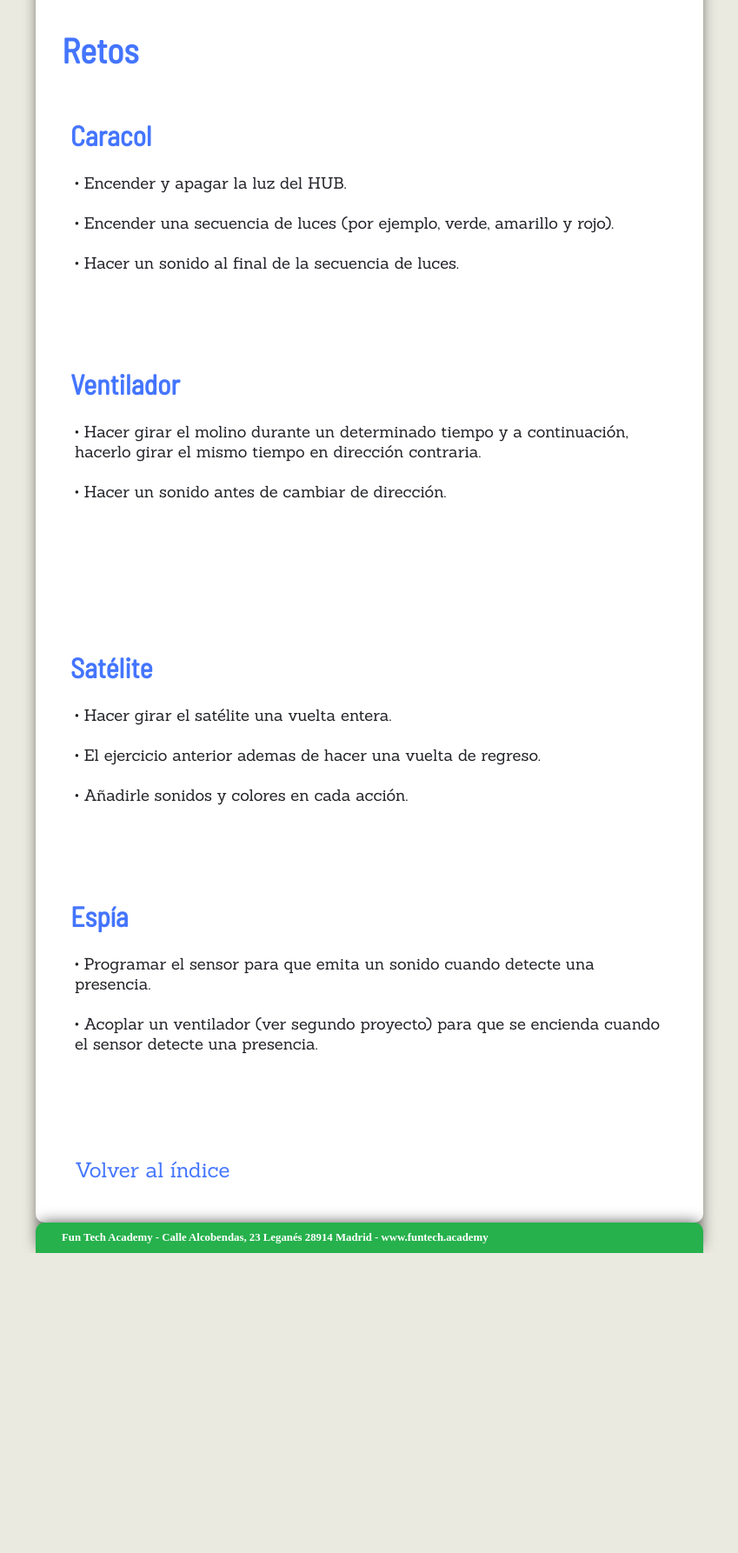
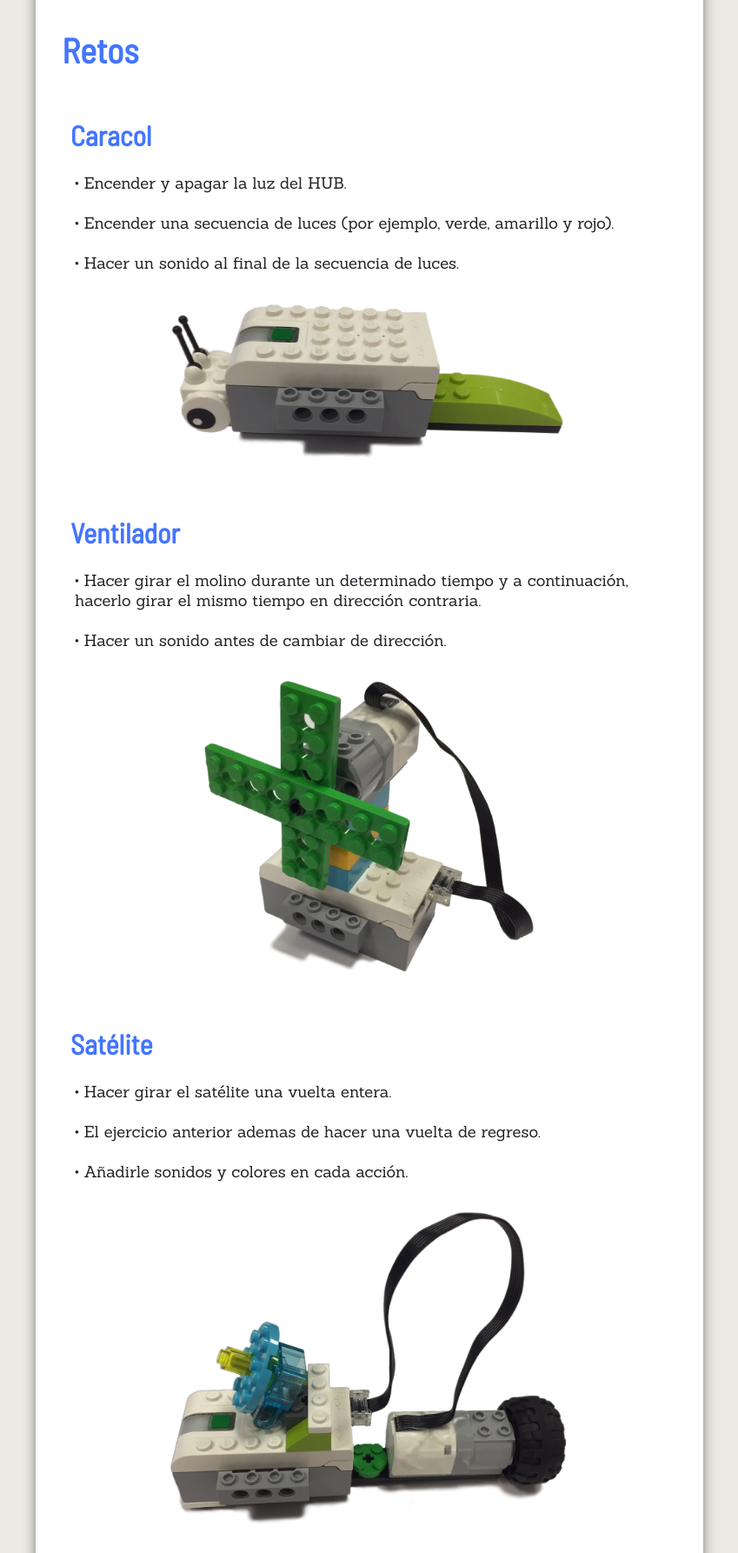
Before and after one commit to funtechAcademy/lego-wedo, a plain HTML site: page actividad1.html in a window 1280 px wide. Shown: the part 489-2275 px from the top of the page at 87% size, without its empty margins (215-1064 px from the left). Before the commit the page ends 1930 px from the top, so only its background shows below. Drawn offline with Linux system fonts and the light colour scheme; a web font is replaced by a local one.

Commit message:
primeros pasos

```diff
--- a/actividad1.html
+++ b/actividad1.html
@@ -40,15 +40,14 @@
          <br><br>
          •  Hacer un sonido al final de la secuencia de luces.
       </p>
-      <p class="img_centrada"><img src="img/actividad1/1-1.png" width="70%" alt=""></p>
+      <p class="img_centrada"><img src="img/actividad1/1-1.png" width="60%" alt=""></p>
       <h3>Ventilador</h3>
       <p class="texto">
          •  Hacer girar el molino durante un determinado tiempo y a continuación, hacerlo girar el mismo tiempo en dirección contraria.
          <br><br>
          •  Hacer un sonido antes de cambiar de dirección.
       </p>
-      <p class="img_centrada"><img src="img/actividad1/1-1.png" width="70%" alt=""></p>
-      <p class="img_centrada"><img src="pdf/indio.pdf" width="70%" alt=""></p>
+      <p class="img_centrada"><img src="img/actividad1/1-2.png" width="50%" alt=""></p>
       <h3>Satélite</h3>
       <p class="texto">
          •  Hacer girar el satélite una vuelta entera.
@@ -57,14 +56,14 @@
          <br><br>
          •  Añadirle sonidos y colores en cada acción.
       </p>
-      <p class="img_centrada"><img src="img/actividad1/1-1.png" width="70%" alt=""></p>
+      <p class="img_centrada"><img src="img/actividad1/1-3.png" width="60%" alt=""></p>
       <h3>Espía</h3>
       <p class="texto">
          •  Programar el sensor para que emita un sonido cuando detecte una presencia.
          <br><br>
          •  Acoplar un ventilador (ver segundo proyecto) para que se encienda cuando el sensor detecte una presencia.
       </p>
-      <p class="img_centrada"><img src="img/actividad1/1-1.png" width="70%" alt=""></p>
+      <p class="img_centrada"><img src="img/actividad1/1-4.png" width="30%" alt=""></p>
       <br><br>
       <a class="texto volver" href="index.html">Volver al índice</a>
    </div>
```
Also changed, not shown: img/actividad1/1-1.png (added), img/actividad1/1-2.png (added), img/actividad1/1-3.png (added), img/actividad1/1-4.png (added), 3 other files.
